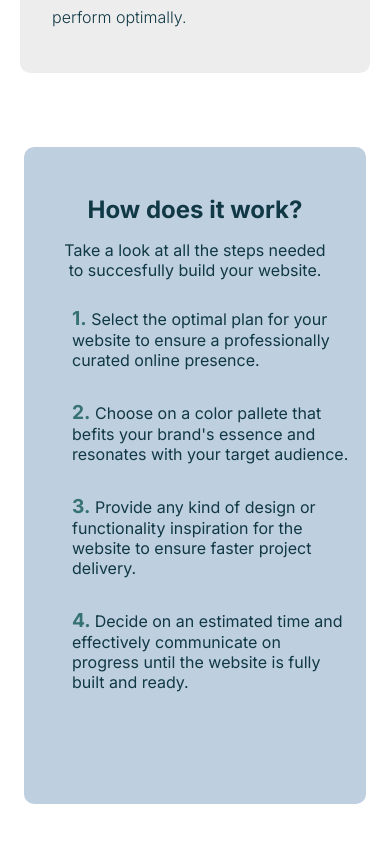
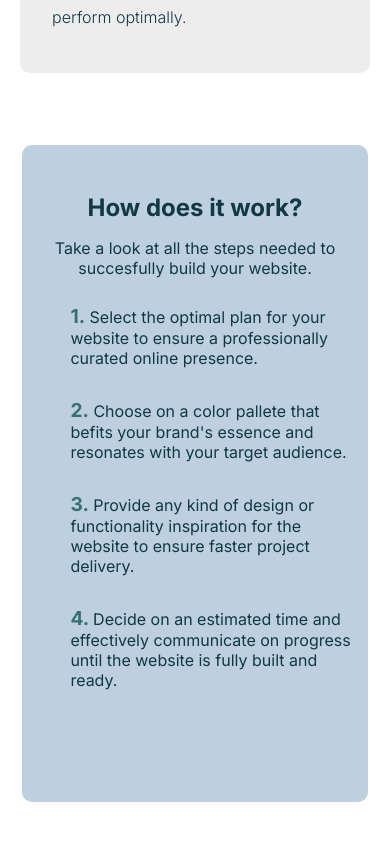
Before and after one commit to sahag98/Website-Freelancer, a React (Vite) app: page / in a window 390 px wide. Shown: the part 1960-2804 px from the top of the page. Built offline with nearby package versions, Linux system fonts and the light colour scheme.

Commit message:
style change

```diff
--- a/src/components/Work/work.css
+++ b/src/components/Work/work.css
@@ -9,7 +9,7 @@
 }
 
 .container{
-  padding: 1.5rem;
+  padding: 0.5rem;
 }
 
 .title>h2{
@@ -59,6 +59,10 @@
     margin: 0;
   }
 
+  .container{
+    padding: 1.4rem;
+  }
+
   .steps-horizontal{
       display: flex;
       flex-direction: column;
```
